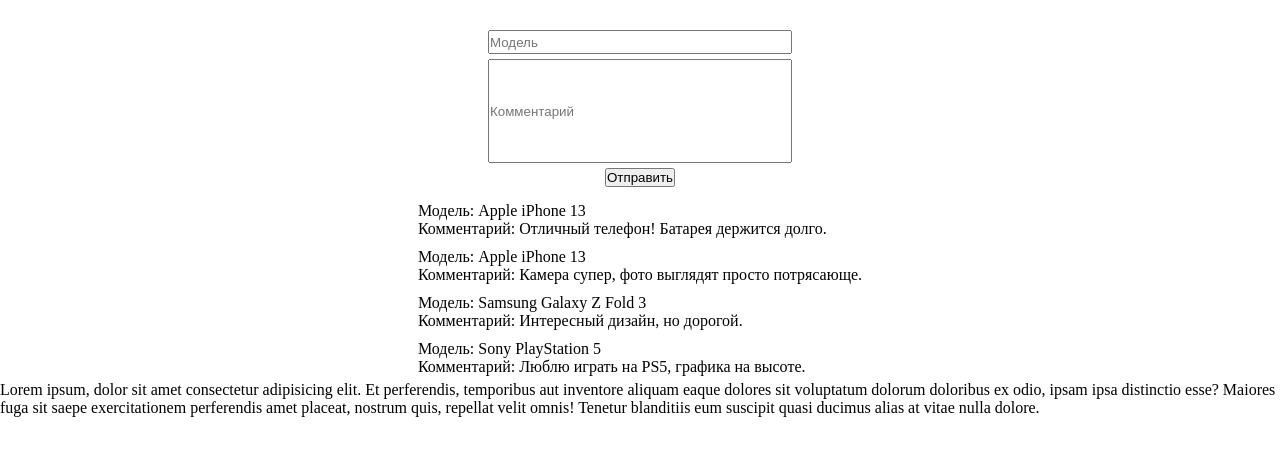
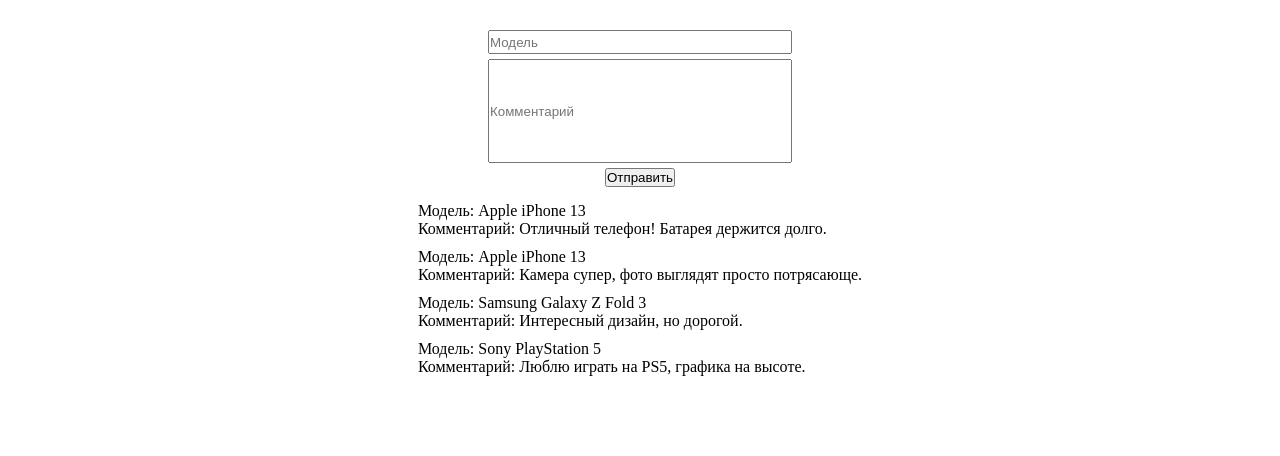
Before and after one commit to femtodead/Advanced_JavaScript, a plain HTML site: page task_2/index.html in a window 1280 px wide. Drawn offline with Linux system fonts and the light colour scheme.

Commit message:
task_2 - lorem

```diff
--- a/task_2/index.html
+++ b/task_2/index.html
@@ -14,7 +14,7 @@
     Коментарии:
 
     </div>
-    <p>Lorem ipsum, dolor sit amet consectetur adipisicing elit. Et perferendis, temporibus aut inventore aliquam eaque dolores sit voluptatum dolorum doloribus ex odio, ipsam ipsa distinctio esse? Maiores fuga sit saepe exercitationem perferendis amet placeat, nostrum quis, repellat velit omnis! Tenetur blanditiis eum suscipit quasi ducimus alias at vitae nulla dolore.</p>
+
     <script src="./script.js"></script>
 </body>
 </html>
```
